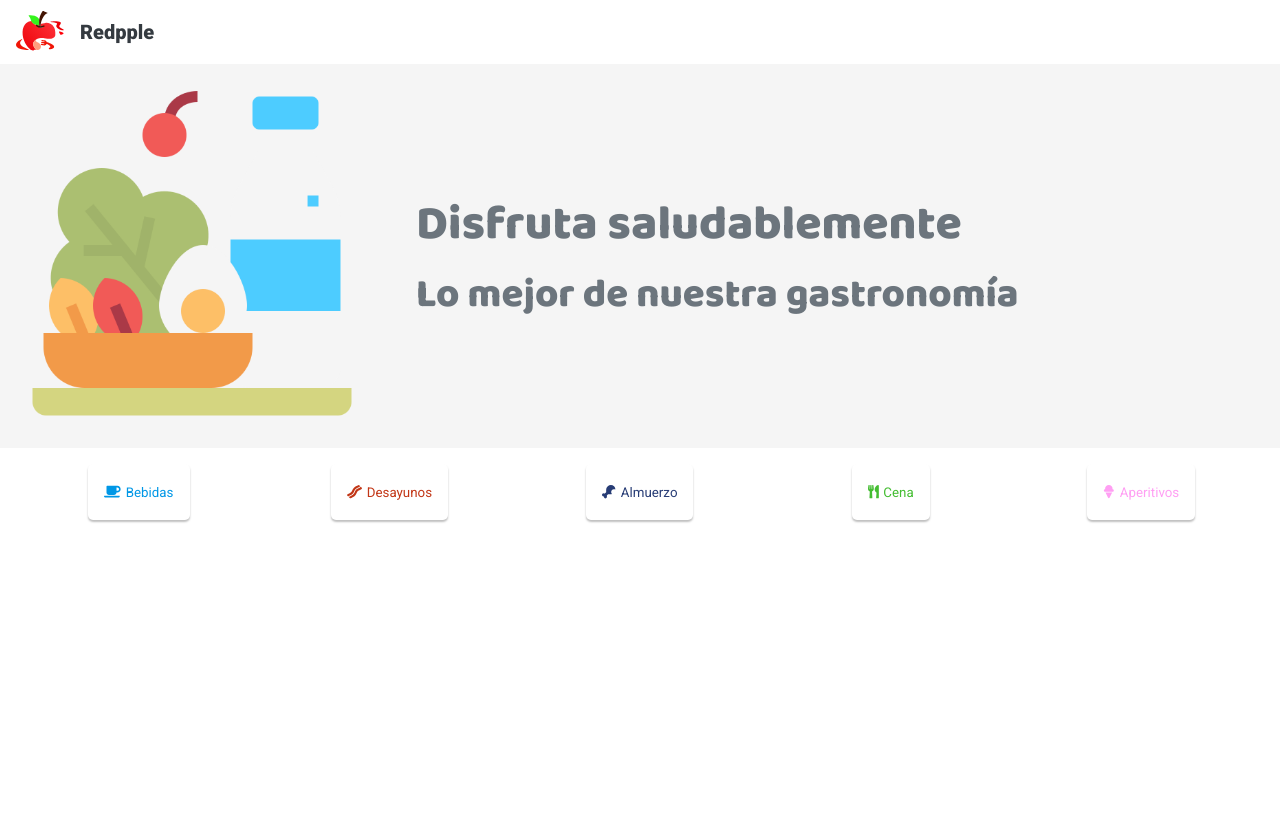
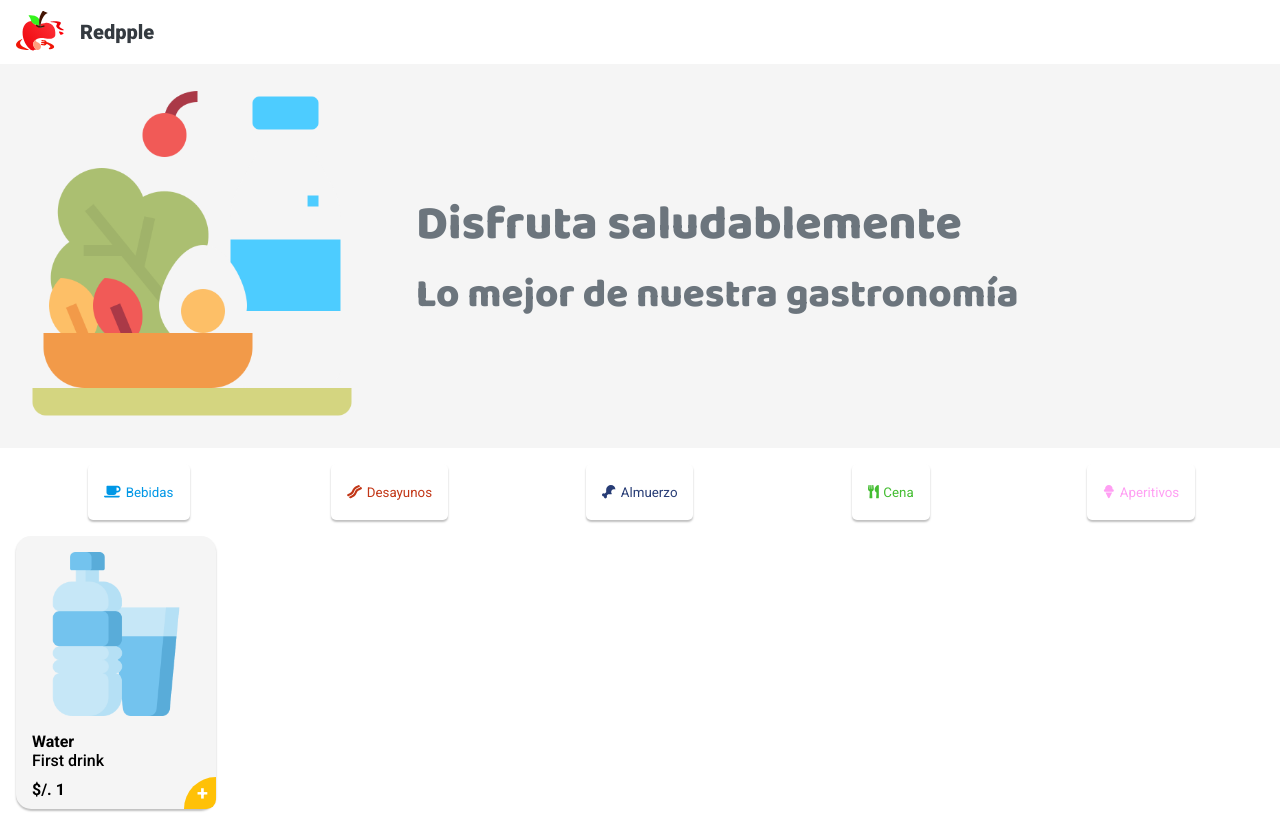
Before and after one commit to AlexisEche/order-platform-frontend, a Vue app: page / in a window 1280 px wide. Before the commit the page ends 800 px from the top, so only its background shows below. Built offline with nearby package versions, Linux system fonts and the light colour scheme.

Commit message:
add card component

```diff
--- a/src/components/organisms/OrdCard/card.scss
+++ b/src/components/organisms/OrdCard/card.scss
@@ -1,2 +1,49 @@
 .card {
+	background-color: var(--ord-light-gray);
+	width: 200px;
+	border-radius: 15px;
+	box-shadow: 0px 2px 2px rgba(0, 0, 0, 0.25);
+	display: flex;
+	flex-direction: column;
+	padding-left: 1rem;
+
+	&--image {
+		align-self: center;
+		width: 180px;
+		padding: 1rem 1rem 1rem 0;
+	}
+	&--name {
+		font-weight: bold;
+	}
+	&--description {
+		font-weight: 500;
+	}
+	&--add {
+		border-radius: 50px 0px 15px;
+		border: none;
+		background-color: var(--ord-yellow);
+		color: var(--ord-white);
+		width: 2rem;
+		height: 2rem;
+		display: flex;
+		justify-content: center;
+		align-items: center;
+		padding-left: 5px;
+		font-size: 20px;
+		font-weight: bold;
+		cursor: pointer;
+		position: absolute;
+		bottom: 0;
+		right: 0;
+	}
+	&--price {
+		font-weight: bold;
+		margin: 10px 0;
+	}
+	&--buy {
+		display: flex;
+		justify-content: space-between;
+		align-items: center;
+		position: relative;
+	}
 }
--- /dev/null
+++ b/src/components/organisms/OrdCard/card.vue
@@ -0,0 +1,36 @@
+<template>
+	<div class="card">
+		<img class="card--image" :src="food.image" alt="" />
+		<p class="card--name">{{ food.name }}</p>
+		<p class="card--description">{{ food.description }}</p>
+		<div class="card--buy">
+			<p class="card--price">$/. {{ food.price }}</p>
+			<button class="card--add">+</button>
+		</div>
+	</div>
+</template>
+
+<script lang="ts">
+import { defineComponent } from "vue";
+import logo from "@/assets/manzana-roja.svg";
+import { Food } from "@/typing/interface";
+
+export default defineComponent({
+	name: "OrdCard",
+	props: {
+		food: {
+			type: Object as () => Food,
+			required: false,
+		},
+	},
+	setup() {
+		return {
+			logo,
+		};
+	},
+});
+</script>
+
+<style lang="scss">
+@import "./card.scss";
+</style>
--- a/src/pages/OrdHome/home.scss
+++ b/src/pages/OrdHome/home.scss
@@ -1,2 +1,5 @@
 .home {
+	&--containerCards {
+		margin: 1rem;
+	}
 }
--- a/src/pages/OrdHome/home.vue
+++ b/src/pages/OrdHome/home.vue
@@ -2,21 +2,42 @@
 	<div class="home">
 		<ord-banner />
 		<ord-categories />
+		<div class="home--containerCards">
+			<ord-card v-for="(food, index) in foodList" :key="index" :food="food" />
+		</div>
 	</div>
 </template>
 
 <script lang="ts">
-import { defineComponent } from "vue";
+import { defineComponent, ref } from "vue";
 import OrdBanner from "@/components/organisms/OrdBanner";
 import OrdCategories from "@/components/organisms/OrdCategories";
+import OrdCard from "@/components/organisms/OrdCard";
+import { Food } from "@/typing/interface";
+import water from "@/assets/water.png";
+
 export default defineComponent({
 	name: "OrdHome",
 	components: {
 		OrdBanner,
 		OrdCategories,
+		OrdCard,
+	},
+	setup() {
+		const foodList = ref<Food[]>([
+			{
+				name: "Water",
+				description: "First drink",
+				isSelected: true,
+				price: 1,
+				image: water,
+			},
+		]);
+
+		return { foodList };
 	},
 });
 </script>
 <style lang="scss" scoped>
-@import url("./home.scss");
+@import "./home.scss";
 </style>
```
Also changed, not shown: src/components/organisms/OrdCard/navbar.vue (deleted, +0 -21 lines), src/typing/interface.ts (+8 -0 lines), src/assets/water.png (added).
